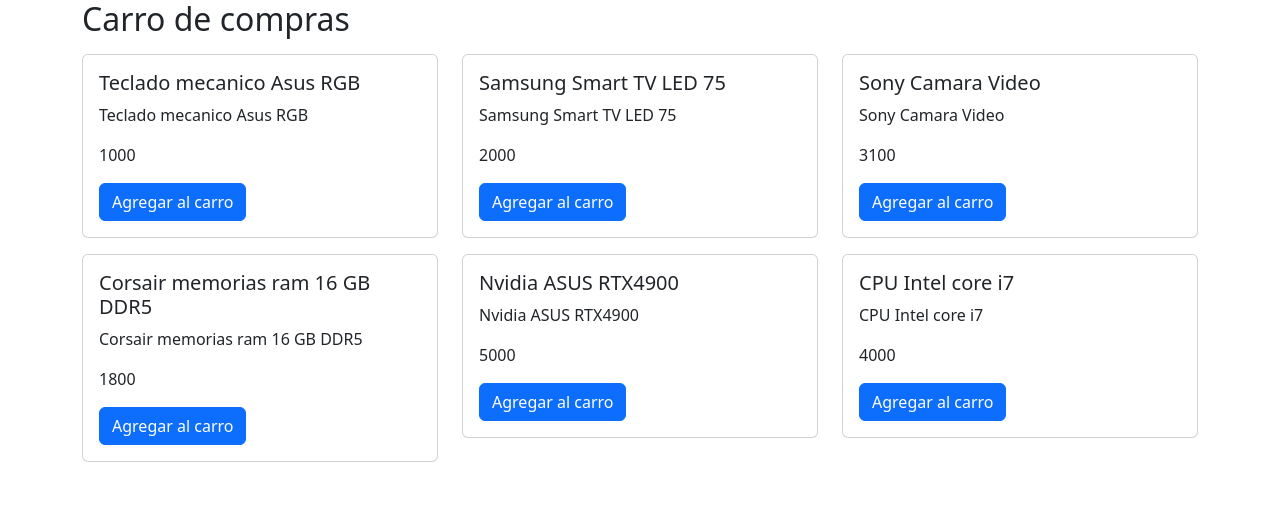
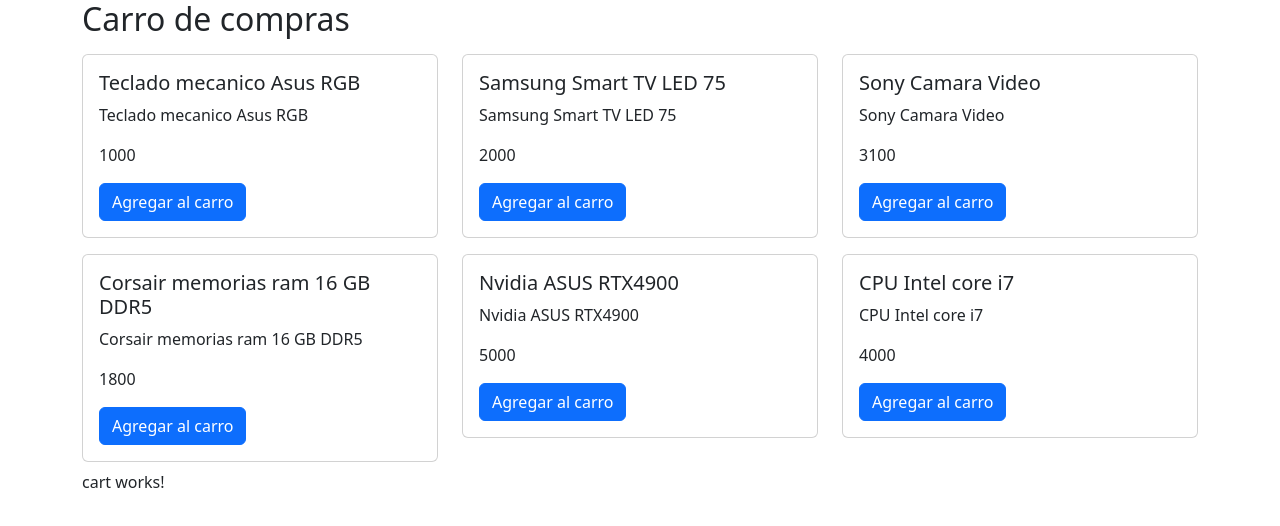
Before and after one commit to stiv-rs/ShopingCart, an Angular app: page / in a window 1280 px wide. Shown: the top 526 px of the page. Built offline with nearby package versions, Linux system fonts and the light colour scheme.

Commit message:
Añadiendo el cartComponent

```diff
--- a/src/app/components/car-app.component.html
+++ b/src/app/components/car-app.component.html
@@ -1,2 +1,3 @@
 <h2>Carro de compras</h2>
 <catalog [products]="products"/>
+<cart />
--- a/src/app/components/car-app.component.ts
+++ b/src/app/components/car-app.component.ts
@@ -2,16 +2,19 @@
 import { ProductService } from '../services/product.service';
 import { Product } from '../models/product';
 import { CatalogComponent } from './catalog/catalog.component';
+import { CartComponent } from './cart/cart.component';
+import { CartItem } from '../models/cartItem';
 
 @Component({
   selector: 'car-app',
   standalone: true,
-  imports: [CatalogComponent],
+  imports: [CatalogComponent, CartComponent],
   templateUrl: './car-app.component.html'
 })
 export class CarAppComponent implements OnInit{
 
   products: Product[] = [];
+  items: CartItem[] = [];
 
   constructor(private service: ProductService){}
   ngOnInit(): void {
--- /dev/null
+++ b/src/app/models/cartItem.ts
@@ -0,0 +1,6 @@
+import { Product } from "./product";
+
+export class CartItem{
+    quantity: number = 0;
+    product!: Product;
+}
```
Also changed, not shown: src/app/components/cart/cart.component.ts (+4 -3 lines).
